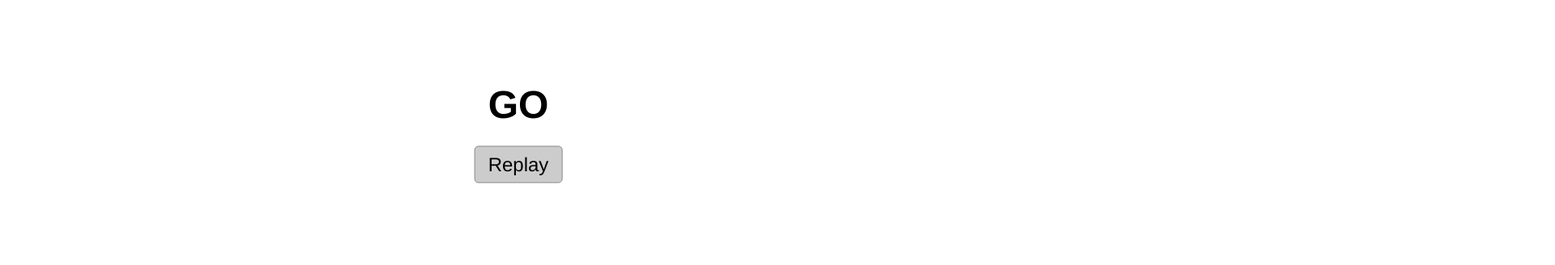
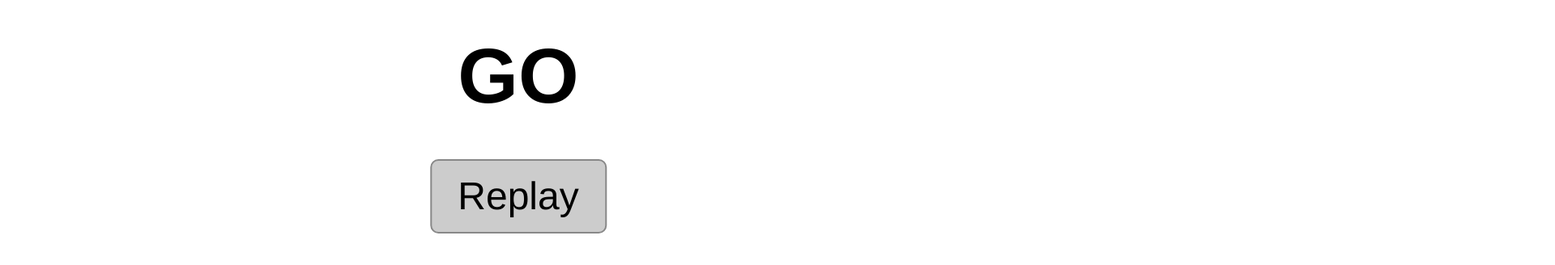
Before and after one commit to loyeh/animated-countdown, a plain HTML site: page index.html in a window 1280 px wide. Shown: the part 236-564 px from the top of the page at 81% size, 1920 px wide, since content can reach past the window. Drawn offline with Linux system fonts and the light colour scheme.

Commit message:
making thing bigger

```diff
--- a/style.css
+++ b/style.css
@@ -10,6 +10,7 @@
   font-size: 3vmin;
   font-family: "Franklin Gothic Medium", "Arial Narrow", Arial, sans-serif;
   position: relative;
+  scale: 2;
 }
 
 .go,
```
